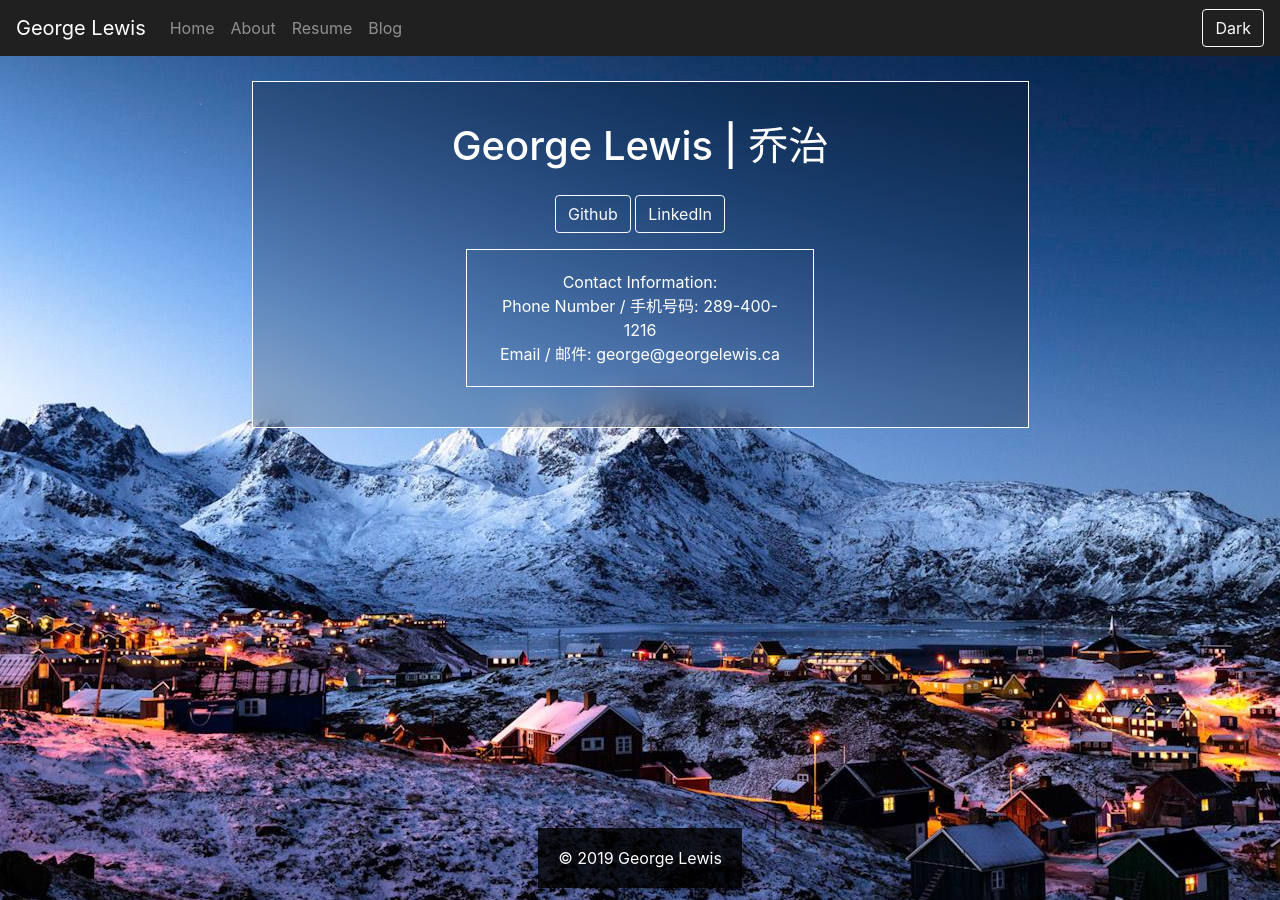
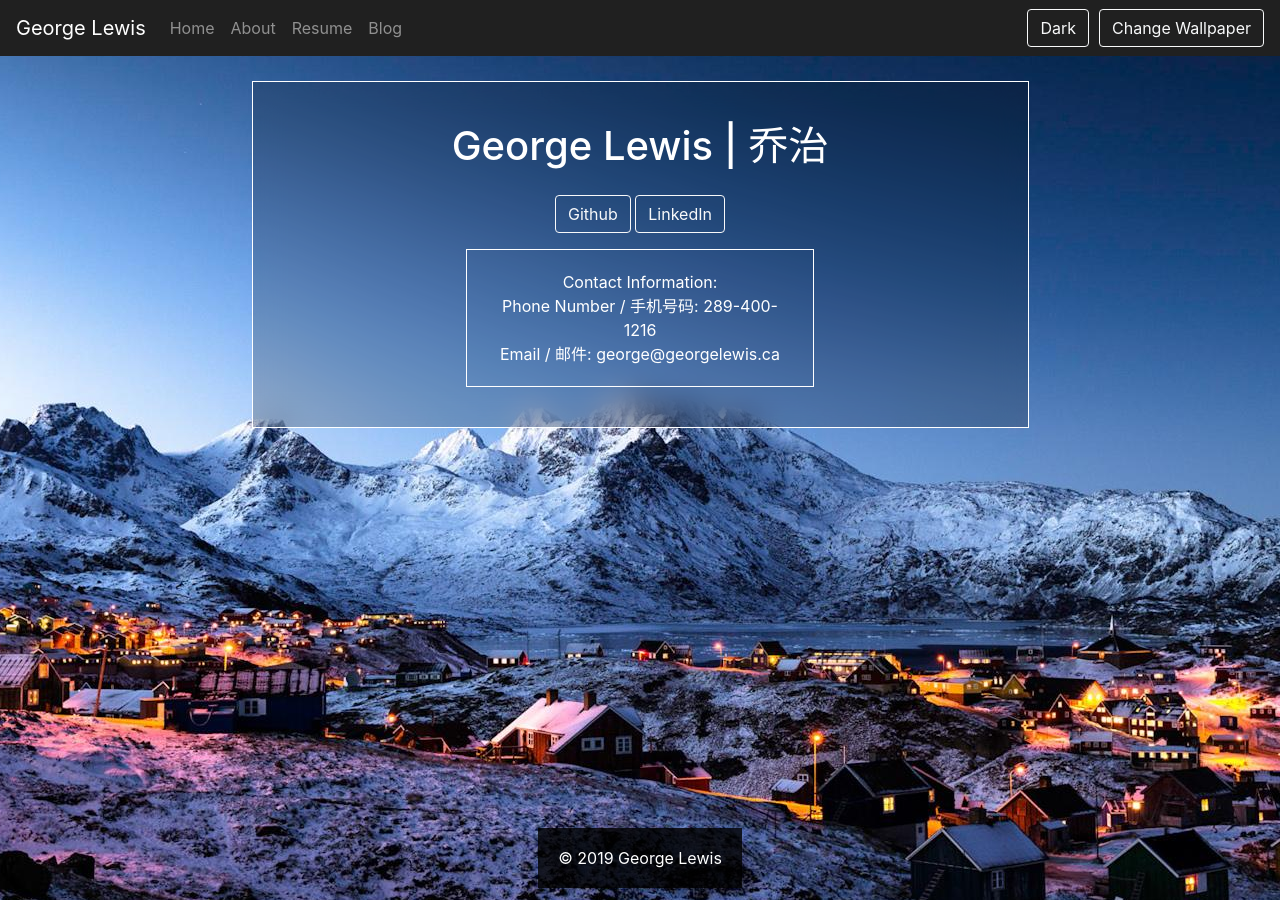
Before and after one commit to George-lewis/george-lewis.github.io, a Jekyll site: the page built from index.markdown, in a window 1280 px wide. Built offline with Jekyll 4.4.1, drawn with Linux system fonts in a browser that asks for light colours.

Commit message:
Add wallpaper changing button

```diff
--- a/_includes/header.html
+++ b/_includes/header.html
@@ -21,6 +21,8 @@
 
     <button id="darklight" type="button" class="btn btn-outline-light ml-auto" onclick="toggle_mode()">Dark</button>
 
+    <button id="papechanger" type="button" class="btn btn-outline-light" onclick="change_wallpaper()">Change Wallpaper</button>
+
     <button class="navbar-toggler" type="button" data-toggle="collapse" data-target="#navbarSupportedContent" aria-controls="navbarSupportedContent" aria-expanded="false" aria-label="Toggle navigation">
         <span class="navbar-toggler-icon"></span>
     </button>
--- a/_sass/_base.scss
+++ b/_sass/_base.scss
@@ -29,7 +29,7 @@ body {
     flex-direction: column;
 }
 
-.navbar-toggler {
+.navbar-toggler, #papechanger {
     margin-left: 10px;
 }
 
```
